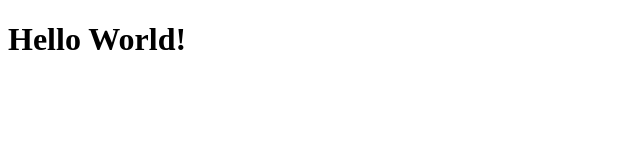
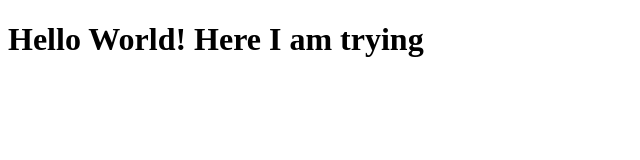
Before and after one commit to lfpvGitHub/courseraWebDevelop, a plain HTML site: page site/index.html in a window 1280 px wide. Shown: the whole page, without its empty margins (0-640 px from the left). Drawn offline with Linux system fonts and the light colour scheme.

Commit message:
small addition to page content

```diff
--- a/site/index.html
+++ b/site/index.html
@@ -4,6 +4,6 @@
 	<title>Hello World!</title>
 </head>
 <body>
-<h1>Hello World!</h1>
+<h1>Hello World! Here I am trying</h1>
 </body>
 </html>
```
